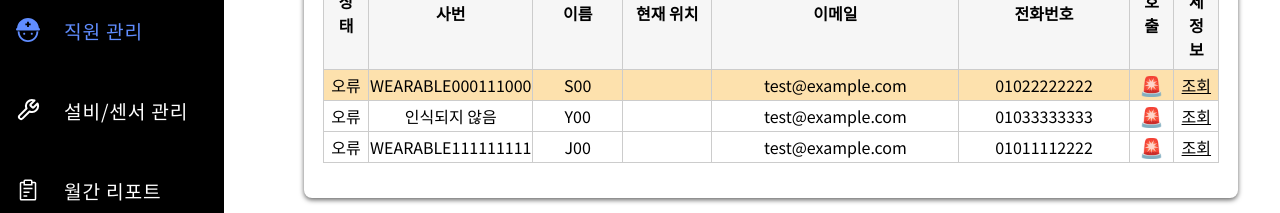
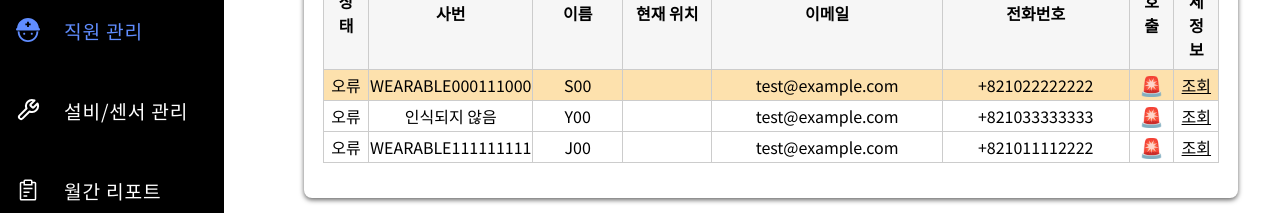
Before and after one commit to Fac2Real/FE, a React (Vite) app: page /safety in a window 1280 px wide. Shown: the part 308-521 px from the top of the page. Built offline with nearby package versions, Linux system fonts and the light colour scheme; no server answers.

Commit message:
fix | sprint2 | FRB-174 | 전화번호 포맷 통일 | 김예인
백에 전송할 때에도 여기서 변환해서 보내기로 했습니다
이미 등록된 번호에 대응하기 위해, 보여줄 때에도 변환해서 보여주도록 하였습니다

```diff
--- a/src/components/RegisterWorker.jsx
+++ b/src/components/RegisterWorker.jsx
@@ -10,6 +10,15 @@ export default function RegisterWorker() {
     phoneNumber: "",
     email: "",
   });
+
+  const formattedPhoneNumber = (phoneNumber) => {
+    if (phoneNumber.startsWith("+82")) {
+      return phoneNumber;
+    } else {
+      return "+82" + phoneNumber.slice(-10);
+    }
+  };
+
   useEffect(() => {
     axiosInstance
       .get("/api/zones")
@@ -48,7 +57,7 @@ export default function RegisterWorker() {
       .post(`/api/workers`, {
         workerId: formData.workerId,
         name: formData.name,
-        phoneNumber: formData.phoneNumber,
+        phoneNumber: formattedPhoneNumber(formData.phoneNumber),
         email: formData.email,
         zoneNames: selectedZones,
       })
--- a/src/components/WorkerTable.jsx
+++ b/src/components/WorkerTable.jsx
@@ -7,6 +7,14 @@ const statusKor = (status) => {
     return "주의";
   } else {
     return "오류";
+  }
+};
+
+const formattedPhoneNumber = (phoneNumber) => {
+  if (phoneNumber.startsWith("+82")) {
+    return phoneNumber;
+  } else {
+    return "+82" + phoneNumber.slice(-10);
   }
 };
 
@@ -136,7 +144,9 @@ export default function WorkerTable({
                     <td>{worker.name}</td>
                     {!isDetail && <td>{worker.currentZoneName}</td>}
                     <td className="contact-row">{worker.email}</td>
-                    <td className="contact-row">{worker.phoneNumber}</td>
+                    <td className="contact-row">
+                      {formattedPhoneNumber(worker.phoneNumber)}
+                    </td>
                     <td
                       style={{ fontSize: "1.2rem", cursor: "pointer" }}
                       onClick={() =>
--- a/src/components/modal/WorkerInfoModal.jsx
+++ b/src/components/modal/WorkerInfoModal.jsx
@@ -1,6 +1,14 @@
 import { isValidElement } from "react";
 import XIcon from "../../assets/x_icon.svg?react";
 import BasicModal from "./BasicModal";
+
+const formattedPhoneNumber = (phoneNumber) => {
+  if (phoneNumber.startsWith("+82")) {
+    return phoneNumber;
+  } else {
+    return "+82" + phoneNumber.slice(-10);
+  }
+};
 
 function ContactTable({ workerInfo }) {
   const { email, phoneNumber, workerId, isManager } = workerInfo;
@@ -16,7 +24,7 @@ function ContactTable({ workerInfo }) {
         <tbody>
           <tr>
             <th scope="row">휴대폰 번호</th>
-            <td>{phoneNumber}</td>
+            <td>{formattedPhoneNumber(phoneNumber)}</td>
           </tr>
           <tr>
             <th scope="row">이메일</th>
```
